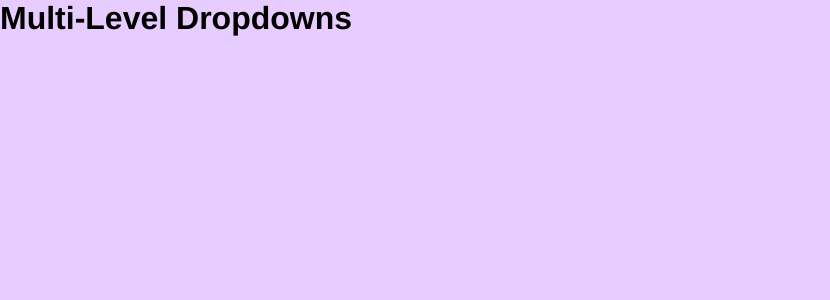
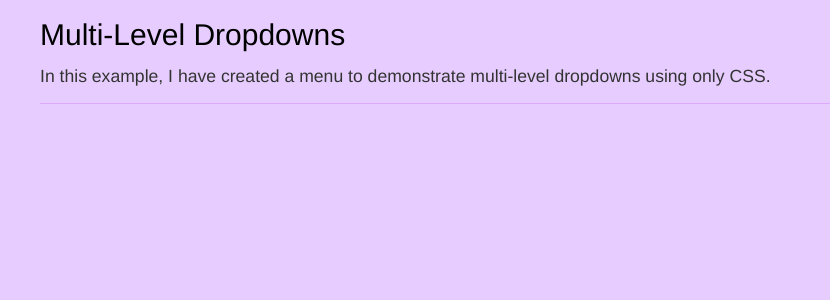
Before and after one commit to faiyazkhan024/sandbox, a React (Vite) app: page / in a window 1280 px wide. Shown: the top 300 px of the page, without its empty margins (0-830 px from the left). Built offline with nearby package versions, Linux system fonts and the light colour scheme.

Commit message:
Add useMenu and Update App

```diff
--- a/src/App.tsx
+++ b/src/App.tsx
@@ -1,7 +1,18 @@
 import { FC } from "react";
+import AppBar from "./components/AppBar";
+import { MenuContextProvider } from "./contexts/MenuContext";
 
 const App: FC = () => {
-  return <h1>Multi-Level Dropdowns</h1>;
+  return (
+    <>
+      <AppBar />
+      <main className="main">
+        <MenuContextProvider>
+          <div></div>
+        </MenuContextProvider>
+      </main>
+    </>
+  );
 };
 
 export default App;
--- /dev/null
+++ b/src/hooks/useMenu.ts
@@ -0,0 +1,6 @@
+import { useContext } from "react";
+import MenuContext from "../contexts/MenuContext";
+
+const useMenu = () => useContext(MenuContext);
+
+export default useMenu;
```
